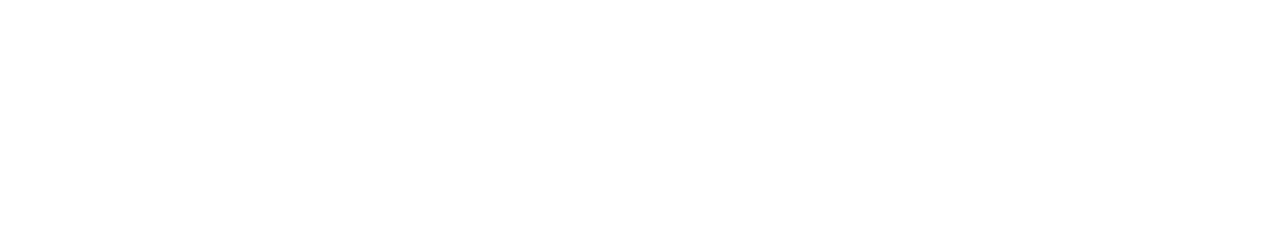
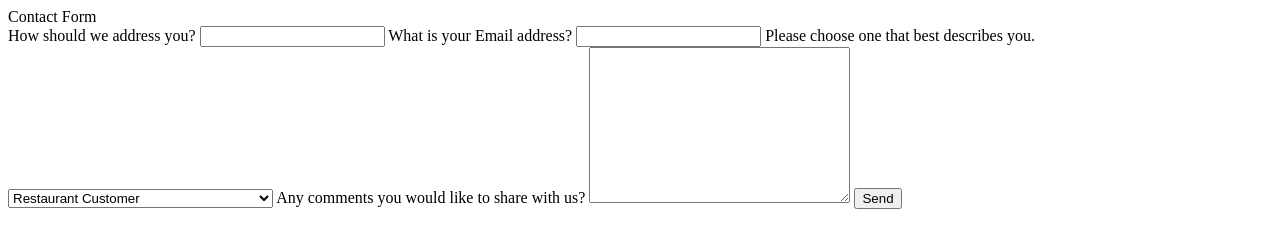
Before and after one commit to wszhan/restaurant-page, a plain HTML site: page index.html in a window 1280 px wide. Drawn offline with Linux system fonts and the light colour scheme.

Commit message:
add basic layout to contact form

```diff
--- a/index.html
+++ b/index.html
@@ -10,6 +10,31 @@
 
 <body>
     <div id="content">
+        <div id="contact-form-container">
+            <form id="contact-form">
+                <div id="form-title">Contact Form</div>
+
+                <label class="form-label" for="name">How should we address you?</label>
+                <input class="form-text-input" type="text" id="name" name="name" required>
+
+                <label for="email" class="form-label">What is your Email address?</label>
+                <input type="email" class="form-text-input" id="email" name="email" required>
+
+                <label for="user-type" class="form-label">Please choose one that best describes you.</label>
+                <select name="user-type" id="user-type">
+                    <optgroup label="Please choose one from the dropdown list">
+                        <option value="customer">Restaurant Customer</option>
+                        <option value="fan">Just a fan of Chef Bu-Bu or the cuisine</option>
+                    </optgroup>
+                </select>
+
+                <label for="Comments" class="form-label">Any comments you would like to share with us?</label>
+                <textarea name="comments" id="comments" cols="30" rows="10"></textarea>
+
+                <button id="submit-button">Send</button>
+
+            </form>
+        </div>
     </div>
 </body>
 
```
